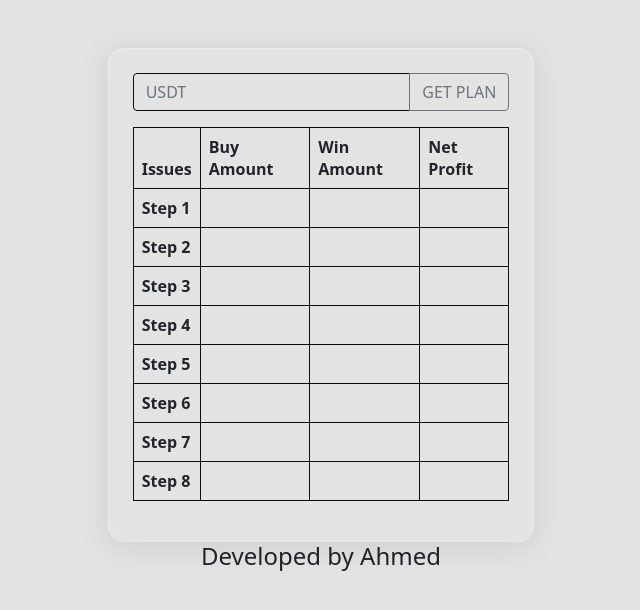
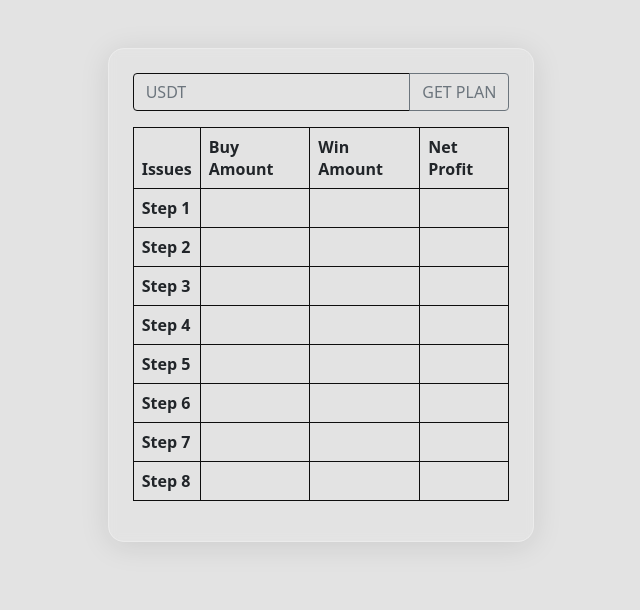
Before and after one commit to mahmedamin/mchart, a website: page index.html in a window 1280 px wide. Shown: the whole page, without its empty margins (319-959 px from the left). Drawn offline with nearby package versions, Linux system fonts and the light colour scheme.

Commit message:
Removed extra tag

```diff
--- a/index.html
+++ b/index.html
@@ -226,7 +226,6 @@
         </div>
     </div>
 </div>
-<h4 style="text-align: center;">Developed by Ahmed</h1>
     <script type="text/javascript" src="script.js?b=s8"></script>
 </body>
 </html>
```
